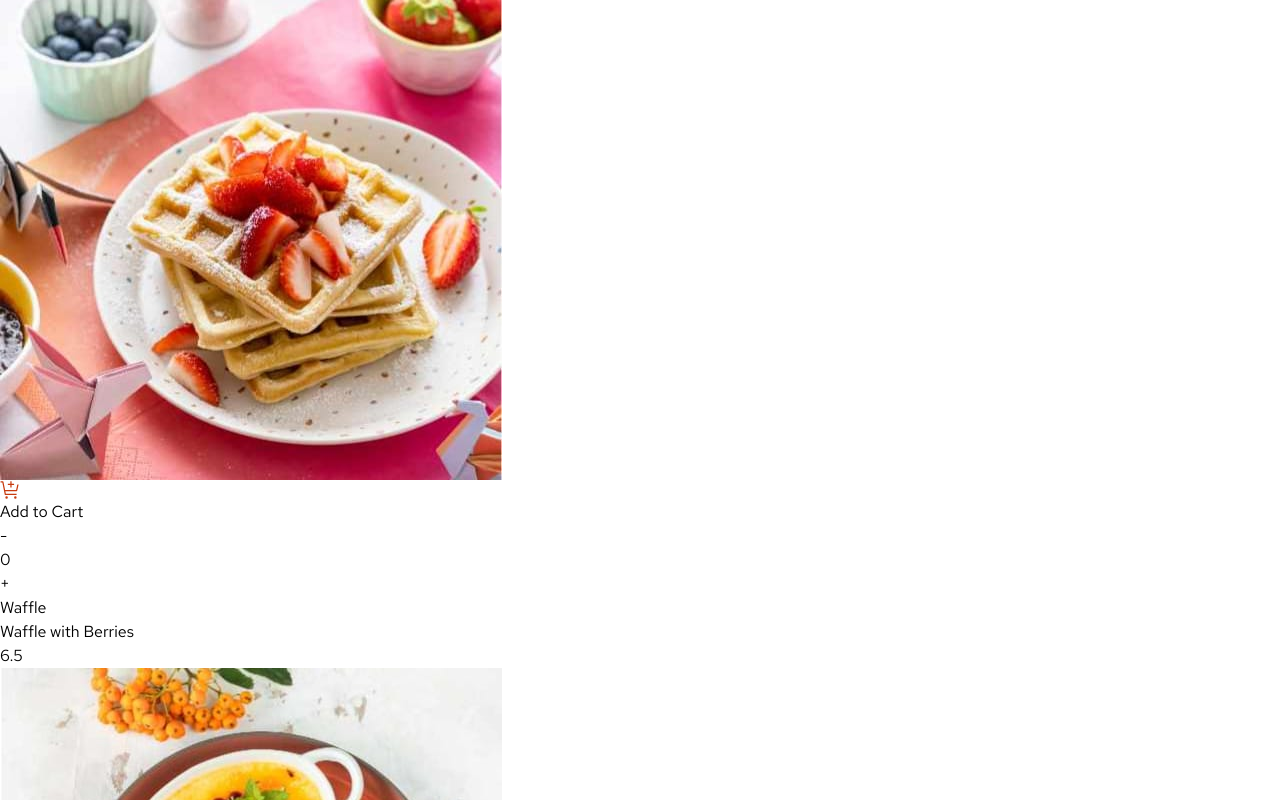
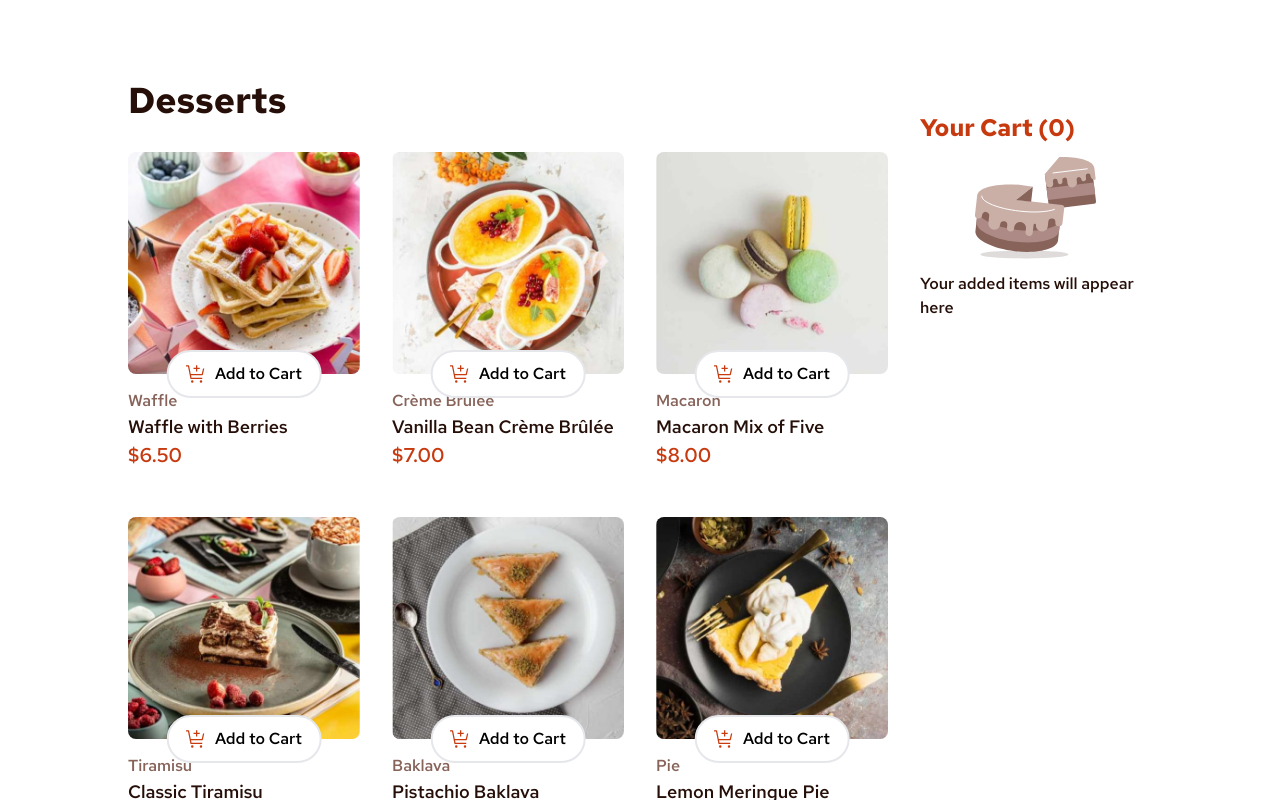
Before and after one commit to Zeke-Cachi/FEM_product_list_with_cart_main, a React (Vite) app: page / in a window 1280 px wide. Shown: the top 800 px of the page. Built offline with nearby package versions, Linux system fonts and the light colour scheme.

Commit message:
styled cards and titles

```diff
--- a/src/App.tsx
+++ b/src/App.tsx
@@ -7,7 +7,7 @@ function App() {
   const [cartItems, setCartItems] = useState<productDataType[]>([]);
 
   return (
-    <main className="font-red_hat">
+    <main className="font-red_hat grid lg:grid-cols-4 py-20 px-32 gap-8">
       <Desserts cartItems={cartItems} setCartItems={setCartItems} />
       <Cart cartItems={cartItems} setCartItems={setCartItems} />
     </main>
--- a/src/components/Cart.tsx
+++ b/src/components/Cart.tsx
@@ -1,6 +1,7 @@
 import { productDataType } from "../types";
 import { Dispatch, SetStateAction } from "react";
 import CartCard from "./CartCard";
+import emptyCartImg from "../../public/assets/images/illustration-empty-cart.svg";
 
 const Cart: React.FC<{
   cartItems: productDataType[];
@@ -8,14 +9,28 @@ const Cart: React.FC<{
 }> = ({ cartItems, setCartItems }) => {
   return (
     <div>
-      <h2>
+      <h2 className="text-2xl font-bold lg:mt-8 text-project_red">
         Your Cart (
         {cartItems.reduce((counter, item) => counter + (item.quantity || 0), 0)}
         )
       </h2>
-      {cartItems.map((item, index) => (
-        <CartCard key={index} item={item} setCartItems={setCartItems} />
-      ))}
+      {cartItems.reduce(
+        (counter, item) => counter + (item.quantity || 0),
+        0
+      ) === 0 ? (
+        <div className="flex flex-col justify-center items-center">
+          <img src={emptyCartImg} />
+          <p className="font-semibold text-project_rose_900">
+            Your added items will appear here
+          </p>
+        </div>
+      ) : (
+        <div className="lg:col-span-1 lg:row-span-2">
+          {cartItems.map((item, index) => (
+            <CartCard key={index} item={item} setCartItems={setCartItems} />
+          ))}
+        </div>
+      )}
     </div>
   );
 };
--- a/src/components/Desserts.tsx
+++ b/src/components/Desserts.tsx
@@ -16,15 +16,23 @@ const Desserts: React.FC<{
   }, []);
 
   //-----------------------------------------------------------------------------------
-
-  return productData.map((prod: productDataType, index: number) => (
+  return (
+    <div className="lg:col-span-3">
+      <h1 className="lg:col-span-3 font-red_hat font-bold text-4xl text-project_rose_900 mb-8">
+        Desserts
+      </h1>
+      <section className="grid lg:grid-cols-3 gap-8">
+        {productData.map((prod: productDataType, index: number) => (
           <ProductCard
             key={index}
             product={prod}
             cartItems={cartItems}
             setCartItems={setCartItems}
           />
-  ));
+        ))}
+      </section>
+    </div>
+  );
 };
 
 export default Desserts;
--- a/src/components/ProductCard.tsx
+++ b/src/components/ProductCard.tsx
@@ -55,23 +55,40 @@ const ProductCard: React.FC<{
 
   //-----------------------------------------------------------------------------------
   return (
-    <div>
+    <div className="grid lg:grid-rows-3">
       <img
         src={isWideScreen ? product.image.desktop : product.image.mobile}
         alt="image of the dessert"
+        className="rounded-lg row-span-2"
       />
-      <button onClick={() => addToCart(product)}>
+      <div className="relative flex flex-col items-start justify-center">
+        <>
+          {selectedQuantity() === 0 ? (
+            <button
+              onClick={() => addToCart(product)}
+              className="absolute h-12 w-2/3 -top-6 inset-x-1/2 -translate-x-1/2 bg-white border-solid border-2 rounded-full font-semibold flex justify-center items-center gap-2"
+            >
               <img src={addToCartIcon} alt="add to cart icon" />
               Add to Cart
             </button>
-      <div>
+          ) : (
+            <div className="absolute h-12 border-solid border-2">
               <button onClick={() => removeFromcart(product)}>-</button>
               <p>{selectedQuantity()}</p>
               <button onClick={() => addToCart(product)}>+</button>
             </div>
-      <p>{product.category}</p>
-      <h4>{product.name}</h4>
-      <p>{product.price}</p>
+          )}
+        </>
+        <p className="font-semibold text-project_rose_500">
+          {product.category}
+        </p>
+        <h4 className="font-semibold text-project_rose_900 text-lg">
+          {product.name}
+        </h4>
+        <p className="font-semibold text-project_red text-xl">
+          ${product.price.toFixed(2)}
+        </p>
+      </div>
     </div>
   );
 };
--- a/tailwind.config.js
+++ b/tailwind.config.js
@@ -2,6 +2,7 @@
 export default {
   content: ["./index.html", "./src/**/*.{js,ts,jsx,tsx}"],
   theme: {
+    extend: {
       colors: {
         project_red: "hsl(14, 86%, 42%)",
         project_green: "hsl(159, 69%, 38%)",
@@ -12,7 +13,6 @@ export default {
         project_rose_500: "hsl(12, 20%, 44%)",
         project_rose_900: "hsl(14, 65%, 9%)",
       },
-    extend: {
       fontFamily: {
         red_hat: ["RedHatText", "sans-serif"],
       },
```
Lines whose indentation alone changed are shown as unchanged.
